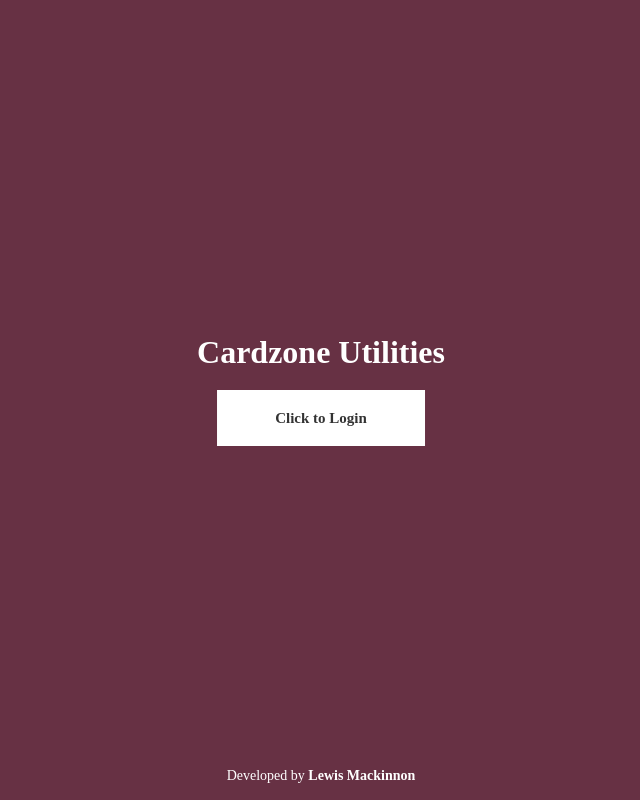
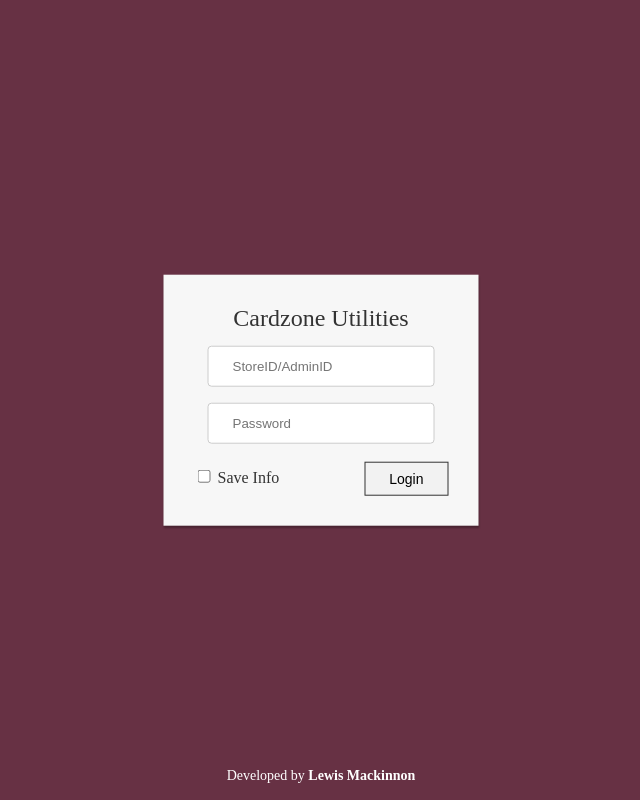
Before and after one commit to Lewis-Development/Cardzone-Applicaiton, a Flask app: page / in a window 1280 px wide. Shown: the whole page, without its empty margins (319-959 px from the left). Run offline with Flask 2, Linux system fonts and the light colour scheme.

Commit message:
+base login design

```diff
--- a/app.py
+++ b/app.py
@@ -1,17 +1,19 @@
-from flask import Flask, render_template, url_for
+from flask import Flask, render_template, url_for, flash, redirect
 from forms import loginForm
+
 app = Flask(__name__)
-
 app.config['SECRET_KEY'] = '75653e5973cb44730548299077a36e58'
 
-@app.route("/")
+@app.route("/", methods=['GET', 'POST'])
 def home():
-    return render_template('splash.html', title = 'Home')
-
-@app.route("/login")
-def login():
     form = loginForm()
-    return render_template('login.html', title = 'Login', form = form)
+    if form.validate_on_submit():
+        if form.storeID.data == 1234 and form.password.data == 'password':
+            flash('You have been logged in!', 'success')
+            return redirect(url_for('/'))
+        else:
+            flash('Login unsuccessful. Please try again.', 'danger')
+    return render_template('splash.html', title='Login', form=form)
 
 if __name__ == '__main__':
     app.run(debug = True)
--- a/forms.py
+++ b/forms.py
@@ -5,5 +5,5 @@ from wtforms.validators import DataRequired
 class loginForm(FlaskForm):
     storeID = IntegerField('StoreID', validators = [DataRequired()])
     password = PasswordField('Password', validators = [DataRequired()])
-    remember = BooleanField('Remember Me')
+    remember = BooleanField('Save Info')
     submit = SubmitField('Login')
--- a/static/style/main.min.css
+++ b/static/style/main.min.css
@@ -1 +1 @@
-*{-webkit-box-sizing:border-box;box-sizing:border-box}html,body{background-color:#673144;color:#FFF;cursor:default;height:100%;margin:0;overflow:hidden;scroll-behavior:smooth;-webkit-user-select:none;-moz-user-select:none;-ms-user-select:none;user-select:none}header{min-height:100%;position:relative}header .container{font-size:32px;font-weight:bold;left:50%;line-height:36px;text-align:center;position:absolute;top:50%;-webkit-transform:translate(-50%, -50%);transform:translate(-50%, -50%)}header .container a{background-color:#FFF;color:#333;display:block;font-size:15px;margin:20px;padding:10px 20px;text-decoration:none;-webkit-transition:all 0.3s;transition:all 0.3s}header .container a:hover{background-color:#333;color:#FFF}header footer{font-size:14px;left:50%;text-align:center;position:absolute;bottom:1%;-webkit-transform:translate(-50%, -50%);transform:translate(-50%, -50%)}header footer a{color:#FFF;font-weight:bold;position:relative;text-decoration:none}
+*{-webkit-box-sizing:border-box;box-sizing:border-box}html,body{background-color:#673144;color:#FFF;cursor:default;height:100%;margin:0;overflow:hidden;scroll-behavior:smooth;-webkit-user-select:none;-moz-user-select:none;-ms-user-select:none;user-select:none}.loginForm{background:#F7F7F7;-webkit-box-shadow:0px 2px 2px rgba(0,0,0,0.3);box-shadow:0px 2px 2px rgba(0,0,0,0.3);left:50%;margin:0;padding:30px;position:absolute;top:50%;-webkit-transform:translate(-50%, -50%);transform:translate(-50%, -50%)}.loginForm legend{color:#333;font-size:24px;text-align:center}.loginForm fieldset{border:none}.loginForm fieldset input{border:1px solid #CCC;border-radius:4px;-webkit-box-sizing:border-box;box-sizing:border-box;display:inline-block;margin:8px 0;outline:0;padding:12px 24px;width:100%}.loginForm .remember{color:#333;float:left;margin-top:5px}.loginForm .loginButton{background-color:#F2F2F2;border:1px solid #333;float:right;font-size:14px;padding:8px 24px;-webkit-transition:all 0.3s;transition:all 0.3s}.loginForm .loginButton:hover{background-color:#333;color:#FFF;cursor:pointer}footer{font-size:14px;left:50%;text-align:center;position:absolute;bottom:1%;-webkit-transform:translate(-50%, -50%);transform:translate(-50%, -50%)}footer a{color:#FFF;font-weight:bold;position:relative;text-decoration:none}
--- a/static/style/main.scss
+++ b/static/style/main.scss
@@ -11,33 +11,55 @@ html, body {
     user-select: none;
 }
 
-header {
-    min-height: 100%;
-    position: relative;
-
-    .container {
-        font-size: 32px;
-        font-weight: bold;
+.loginForm {
+    background: #F7F7F7;
+    box-shadow: 0px 2px 2px rgba(0, 0, 0, 0.3);
     left: 50%;
-        line-height: 36px;
-        text-align: center;
+    margin: 0;
+    padding: 30px;
     position: absolute;
     top: 50%;
     transform: translate(-50%, -50%);
 
-        a {
-            background-color: #FFF;
+    legend {
         color: #333;
-            display: block;
-            font-size: 15px;
-            margin: 20px;
-            padding: 10px 20px;
-            text-decoration: none;
+        font-size: 24px;
+        text-align: center;
+    }
+
+    fieldset {
+        border: none;
+
+        input {
+            border: 1px solid #CCC;
+            border-radius: 4px;
+            box-sizing: border-box;
+            display: inline-block;
+            margin: 8px 0;
+            outline: 0;
+            padding: 12px 24px;
+            width: 100%;
+        }
+    }
+
+    .remember {
+        color: #333;
+        float: left;
+        margin-top: 5px;
+    }
+
+    .loginButton {
+        background-color: #F2F2F2;
+        border: 1px solid #333;
+        float: right;
+        font-size: 14px;
+        padding: 8px 24px;
         transition: all 0.3s;
 
         &:hover {
             background-color: #333;
             color: #FFF;
+            cursor: pointer;
         }
     }
 }
@@ -57,4 +79,3 @@ header {
         text-decoration: none;
     }
 }
-}
--- a/templates/splash.html
+++ b/templates/splash.html
@@ -1,10 +1,25 @@
 {% extends ".master.html" %}
 {% block content %}
-    <header>
-        <div class="container">
-            Cardzone Utilities
-            <a href="./login.html">Click to Login</a>
-        </div>
-        <footer>Developed by <a href="https://lewismackinnon.co.uk">Lewis Mackinnon</a></footer>
-    </header>
+    <div class="loginContainer">
+        <form class="loginForm" method="POST" action="">
+            {{ form.hidden_tag() }}
+            <legend>Cardzone Utilities</legend>
+            <fieldset>
+                <div>
+                    {{ form.storeID(placeholder="StoreID/AdminID") }}
+                </div>
+                <div>
+                    {{ form.password(placeholder="Password") }}
+                </div>
+            </fieldset>
+            <div class="remember">
+                {{ form.remember() }}
+                {{ form.remember.label() }}
+            </div>
+            <div>
+                {{ form.submit(class="loginButton") }}
+            </div>
+        </form>
+    </div>
+    <footer>Developed by <a href="https://lewismackinnon.co.uk" target="blank">Lewis Mackinnon</a></footer>
 {% endblock content %}
```
Also changed, not shown: templates/login.html (deleted, +0 -7 lines). Lines whose indentation alone changed are shown as unchanged.
